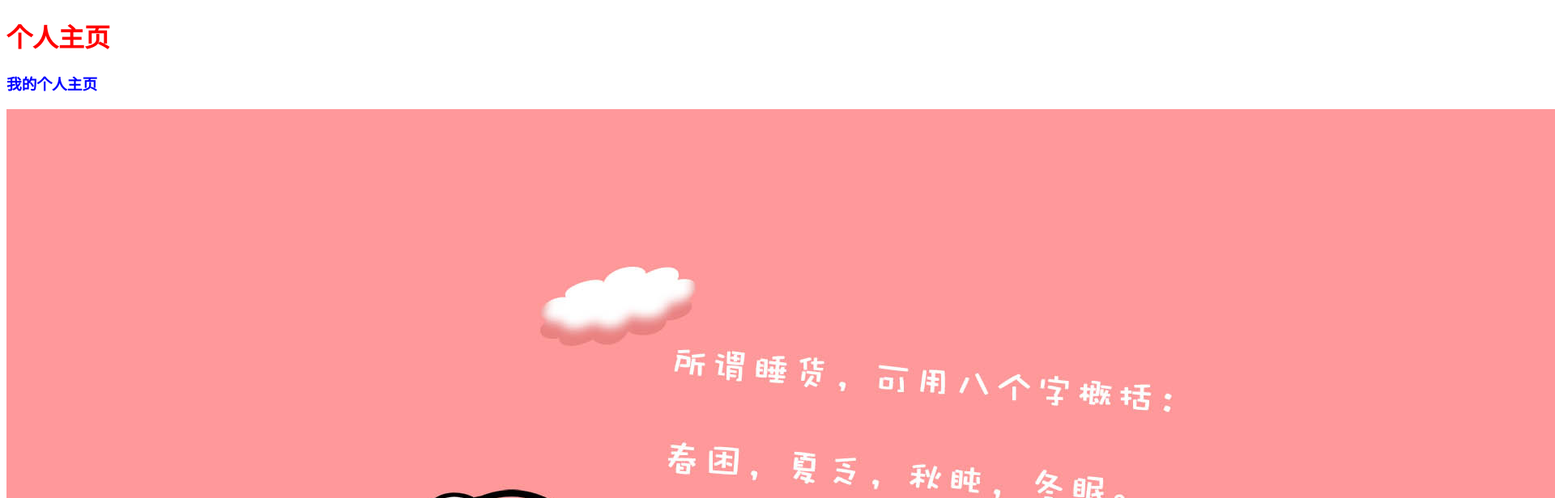
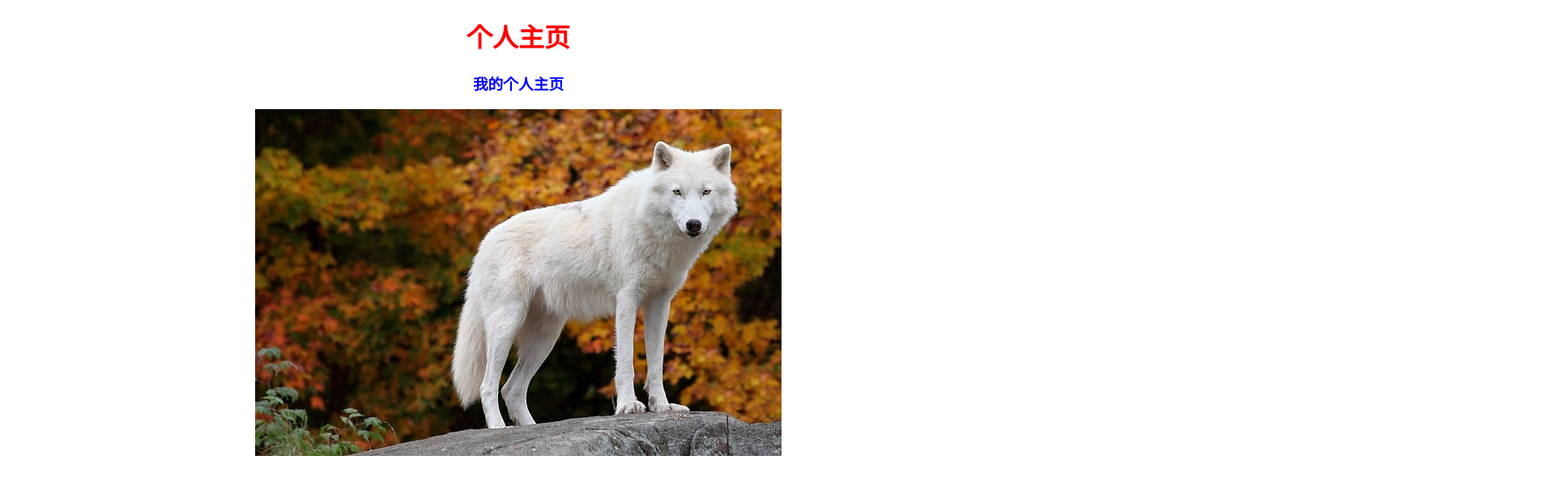
Before and after one commit to jingnanx/jingnanx.github.io, a plain HTML site: page index.html in a window 1280 px wide. Shown: the top 616 px of the page at 81% size, 1920 px wide, since content can reach past the window. Drawn offline with Linux system fonts and the light colour scheme.

Commit message:
新的主页

```diff
--- a/css/1.css
+++ b/css/1.css
@@ -2,11 +2,16 @@
 * @Author: Administrator
 * @Date:   2017-09-07 17:07:17
 * @Last Modified by:   Administrator
-* @Last Modified time: 2017-09-07 17:18:34
+* @Last Modified time: 2017-09-07 18:56:12
 */
 h1{
 	color: red;
+	text-align: center;
 }
 h3{
 	color: blue;
+	text-align: center;
 }
+.ms{
+	text-align: center;
+}
--- a/index.html
+++ b/index.html
@@ -8,6 +8,9 @@
 <body>
 	<h1>个人主页</h1>
 	<h3>我的个人主页</h3>
-	<img src="img/1.jpg" height="1200" width="1920" alt="">
+
+	<div class="ms">
+	<img src="img/2.jpg" height="429" width="650">
+	</div>
 </body>
 </html>
```
Also changed, not shown: img/2.jpg (added).
